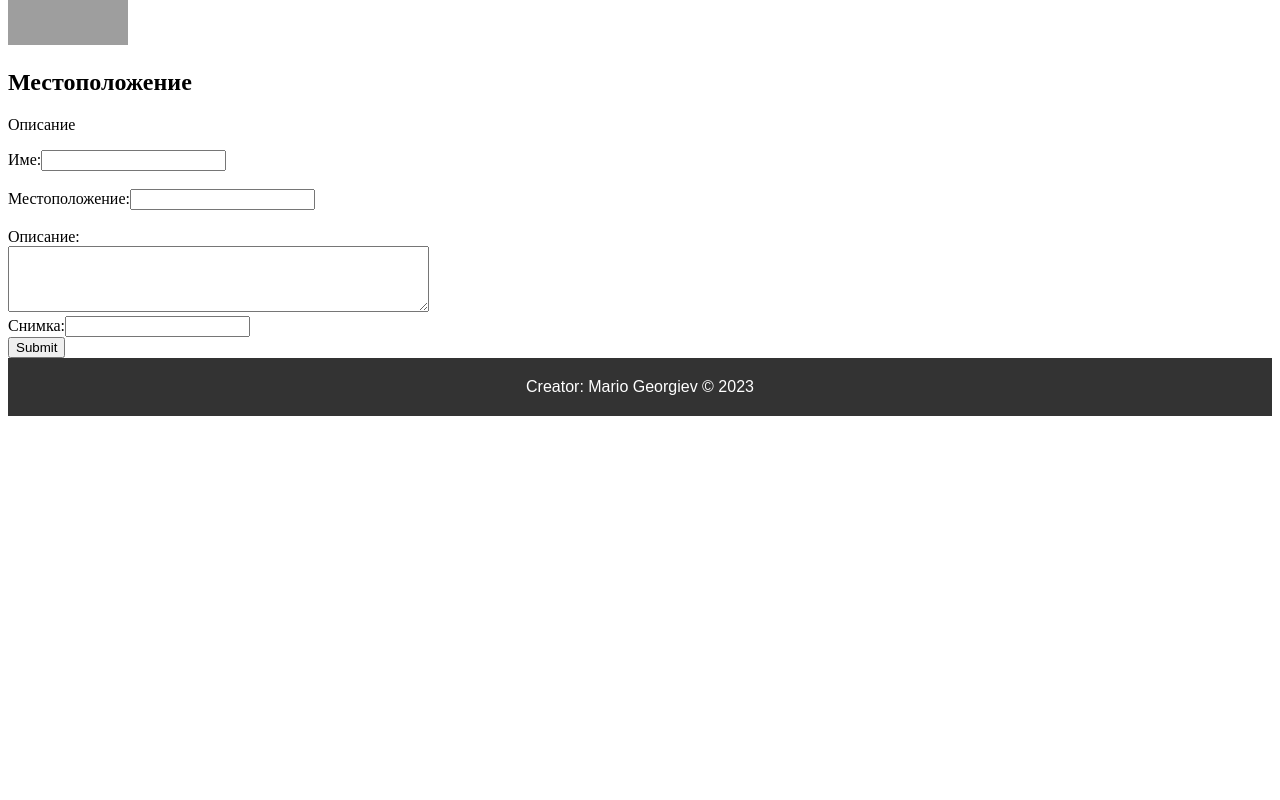
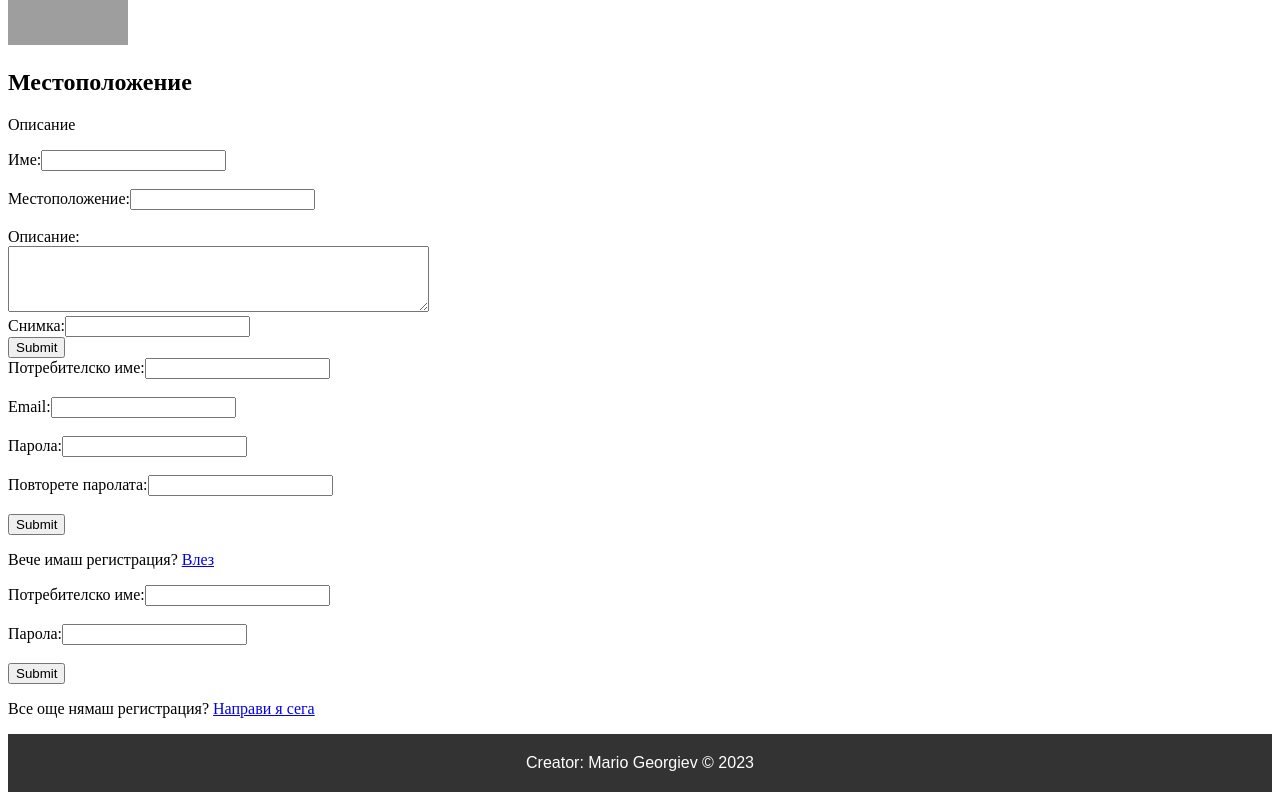
Before and after one commit to lenzarata93/react-project, a React (Vite) app in the folder client/: page / in a window 1280 px wide. Shown: the part 575-1375 px from the top of the page. Before the commit the page ends 999 px from the top, so only its background shows below. Built offline with nearby package versions, Linux system fonts and the light colour scheme; grey boxes are pictures that could not be loaded.

Commit message:
Add Registration Component
Add Login Component

```diff
--- a/client/src/App.jsx
+++ b/client/src/App.jsx
@@ -2,6 +2,8 @@ import Navigation from "./components/Navigation"
 import Footer from "./components/Footer"
 import PlacesList from "./components/Places/Places-List"
 import PlacesAdd from "./components/Places/Places-Add"
+import Registration from "./components/Users/User-Registration"
+import Login from "./components/Users/User-Login"
 
 function App() {
 
@@ -10,6 +12,8 @@ function App() {
      <Navigation />
      <PlacesList />
      <PlacesAdd />
+     <Registration />
+     <Login />
      <Footer />
     </div>
   )
--- /dev/null
+++ b/client/src/components/Users/User-Login.jsx
@@ -0,0 +1,21 @@
+export default function Login(){
+    return(
+<>
+  <form action="/login" method="post">
+    <label htmlFor="username">Потребителско име:</label>
+    <input type="text" id="username" name="username" required="" />
+    <br />
+    <br />
+    <label htmlFor="password">Парола:</label>
+    <input type="password" id="password" name="password" required="" />
+    <br />
+    <br />
+    <input type="submit" defaultValue="Вход" />
+  </form>
+  <p>
+    Все още нямаш регистрация? <a href="/register">Направи я сега</a>
+  </p>
+</>
+
+    )
+};
--- /dev/null
+++ b/client/src/components/Users/User-Registration.jsx
@@ -0,0 +1,33 @@
+export default function Registration(){
+    return (
+        <form action="/register" method="post">
+  <label htmlFor="username">Потребителско име:</label>
+  <input type="text" id="username" name="username" required="" />
+  <br />
+  <br />
+  <label htmlFor="email">Email:</label>
+  <input type="email" id="email" name="email" required="" />
+  <br />
+  <br />
+  <label htmlFor="password">Парола:</label>
+  <input type="password" id="password" name="password" required="" />
+  <br />
+  <br />
+  <label htmlFor="confirm_password">Повторете паролата:</label>
+  <input
+    type="password"
+    id="confirm_password"
+    name="confirm_password"
+    required=""
+  />
+  <br />
+  <br />
+  <input type="submit" defaultValue="Регистрация" />
+  <p>
+    Вече имаш регистрация? <a href="/register">Влез</a>
+  </p>
+</form>
+
+
+    )
+};
```
